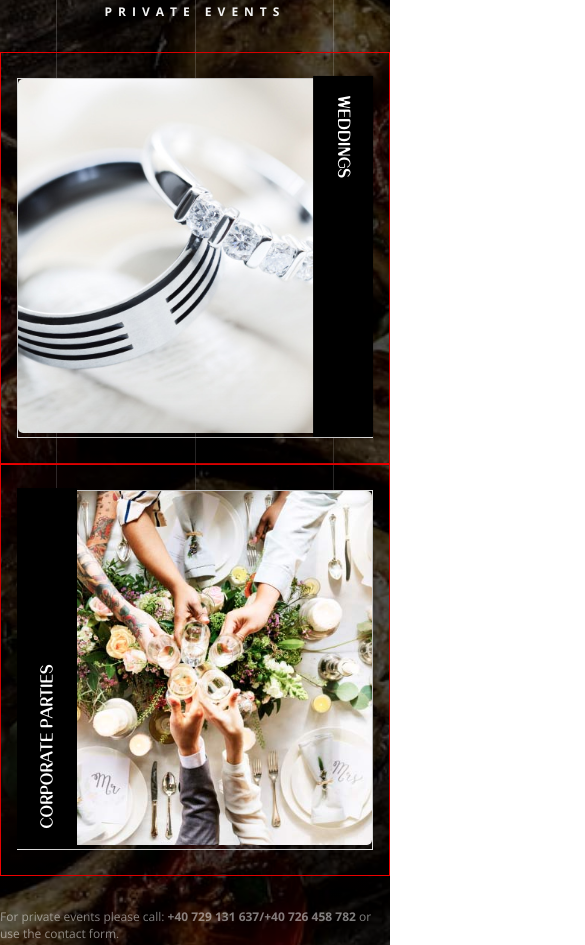
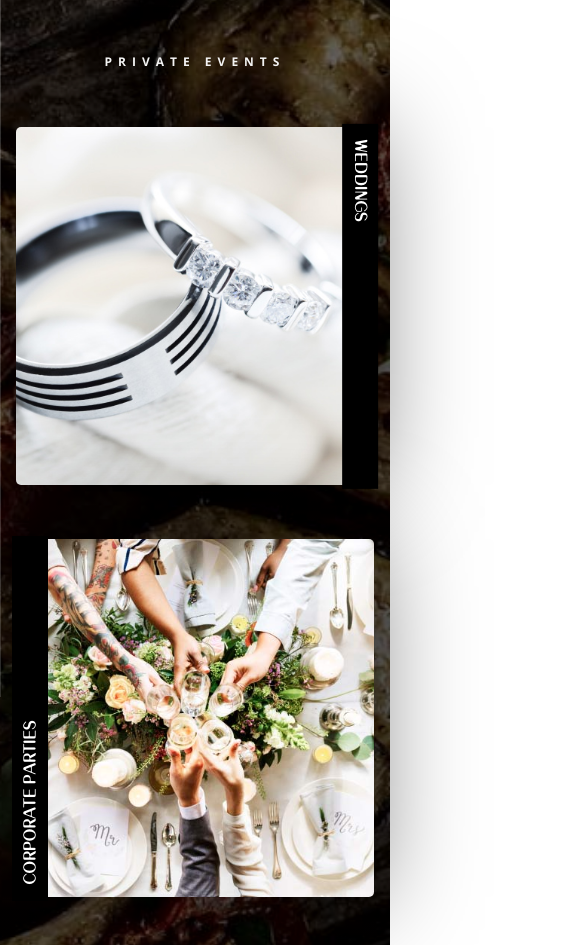
Before and after one commit to oliveraladrovic/hunger, a plain HTML site: page index.html in a window 390 px wide. Shown: the part 5758-6703 px from the top of the page, 585 px wide, since content can reach past the window. Drawn offline with nearby package versions, Linux system fonts and the light colour scheme; some packages are replaced by stand-ins of ours.

Commit message:
Ready for publishing

```diff
--- a/styles.css
+++ b/styles.css
@@ -789,9 +789,6 @@ p.work-hours {
   display: grid;
   grid-template-columns: repeat(2, 1fr);
 }
-.events .yellow-rect {
-  z-index: 1;
-}
 
 .events-left {
   padding: 0 40px;
@@ -799,7 +796,6 @@ p.work-hours {
   position: relative;
   flex-direction: column;
   align-items: flex-end;
-  border: 1px solid red;
 }
 
 .events-right {
@@ -808,12 +804,25 @@ p.work-hours {
   position: relative;
   flex-direction: column;
   align-items: flex-start;
-  border: 1px solid red;
+}
+
+.events-right .yellow-rect {
+  z-index: 1;
+}
+
+.events-left .yellow-rect {
+  left: 0;
+  z-index: 1;
+}
+
+.events-left .section-img,
+.events-right .section-img {
+  width: 100%;
 }
 
 .h3-box {
   position: relative;
-  border: 1px solid white;
+  width: 85%;
 }
 
 h3 {
@@ -824,7 +833,7 @@ h3 {
   color: #fff;
   text-transform: uppercase;
   height: 80px;
-  width: 86%;
+  width: 101%;
   background: #000;
   position: absolute;
   bottom: 0;
@@ -840,10 +849,6 @@ h3 {
   transform-origin: 100% 100%;
   transform: rotate(90deg);
   right: 79px;
-}
-
-.events-left .yellow-rect {
-  left: 0;
 }
 
 .bigger {
@@ -1066,11 +1071,8 @@ footer p {
   }
 
   /* Events */
-  .events-lines {
-    grid-template-columns: 1fr 648px 1fr;
-  }
-  .events .yellow-rect {
-    display: none;
+  .h3-box {
+    width: 100%;
   }
   h3 {
     width: 102%;
@@ -1233,14 +1235,6 @@ footer p {
   }
 
   /* Events */
-  #events {
-    padding-top: 150px;
-  }
-
-  .events-lines {
-    grid-template-columns: 1fr 496px 1fr;
-  }
-
   .events {
     grid-template-columns: 1fr;
   }
@@ -1250,8 +1244,11 @@ footer p {
     padding: 50px;
   }
 
+  .h3-box {
+    width: 85%;
+  }
   h3 {
-    width: 86%;
+    width: 101%;
   }
 
   /* Interior photos */
@@ -1456,26 +1453,29 @@ footer p {
     width: 100%;
   }
   /* Events */
-  .events-lines {
-    grid-template-columns: 1fr 5fr 1fr;
-  }
-
   .events-left,
   .events-right {
     padding: 25px 1rem;
   }
+
+  .h3-box {
+    width: 100%;
+  }
+
   h3 {
+    line-height: normal;
+    font-size: 1rem;
     width: 102%;
-    height: 60px;
-    line-height: 60px;
-    font-size: 1rem;
+    padding: 0.5rem 1rem;
+    height: auto;
   }
+
   .h3-right {
-    left: 59px;
+    left: 32px;
   }
 
   .h3-left {
-    right: 59px;
+    right: 32px;
   }
 
   /* Contact */
```
